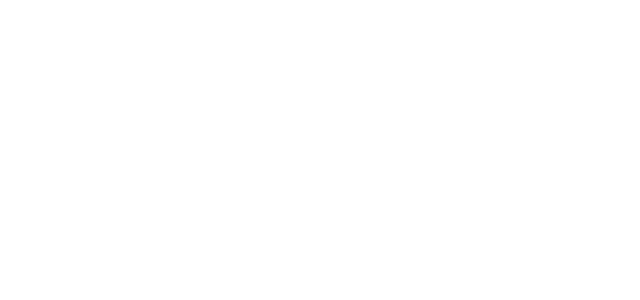
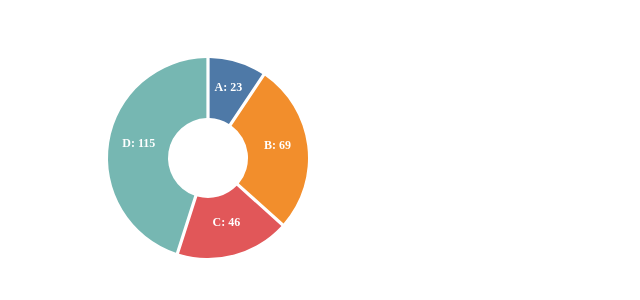
Before and after one commit to SFujiN/my-vis-5609, a SvelteKit app: page /A1 in a window 1280 px wide. Shown: the top 300 px of the page, without its empty margins (0-640 px from the left). Built offline with nearby package versions, Linux system fonts and the light colour scheme.

Commit message:
Adding A1

```diff
--- a/src/routes/A1/+page.svelte
+++ b/src/routes/A1/+page.svelte
@@ -0,0 +1,38 @@
+<script lang='ts'>
+   import * as d3 from "d3";
+   type Datum = { name: string; value: number };
+
+   let data: Datum[] = $state([
+       { name: "A", value: 23 },
+       { name: "B", value: 69 },
+       { name: "C", value: 46 },
+       { name: "D", value: 115 }
+   ]);
+   const pie = d3
+       .pie<Datum>()
+       .padAngle(3 / 100)
+       .sort(null)
+       .value((d) => d.value);
+
+   const arcGen = d3.arc().innerRadius(40).outerRadius(100);
+
+   const colorScale = d3
+       .scaleOrdinal(d3.schemeTableau10)
+       .domain(data.map((d) => d.name));
+</script>
+
+<svg height="400" width="600">
+   <g transform="translate(200, 150)">
+       {#each pie(data) as d}
+           <path fill={colorScale(d.data.name)} d={arcGen(d)} />
+           <text
+                transform="translate({arcGen.centroid(d)})"
+                text-anchor="middle"
+                fill="white"
+                font-size="12px"
+                font-weight="bold">
+                {d.data.name}: {d.data.value}
+            </text>
+       {/each}
+   </g>
+</svg>
```
